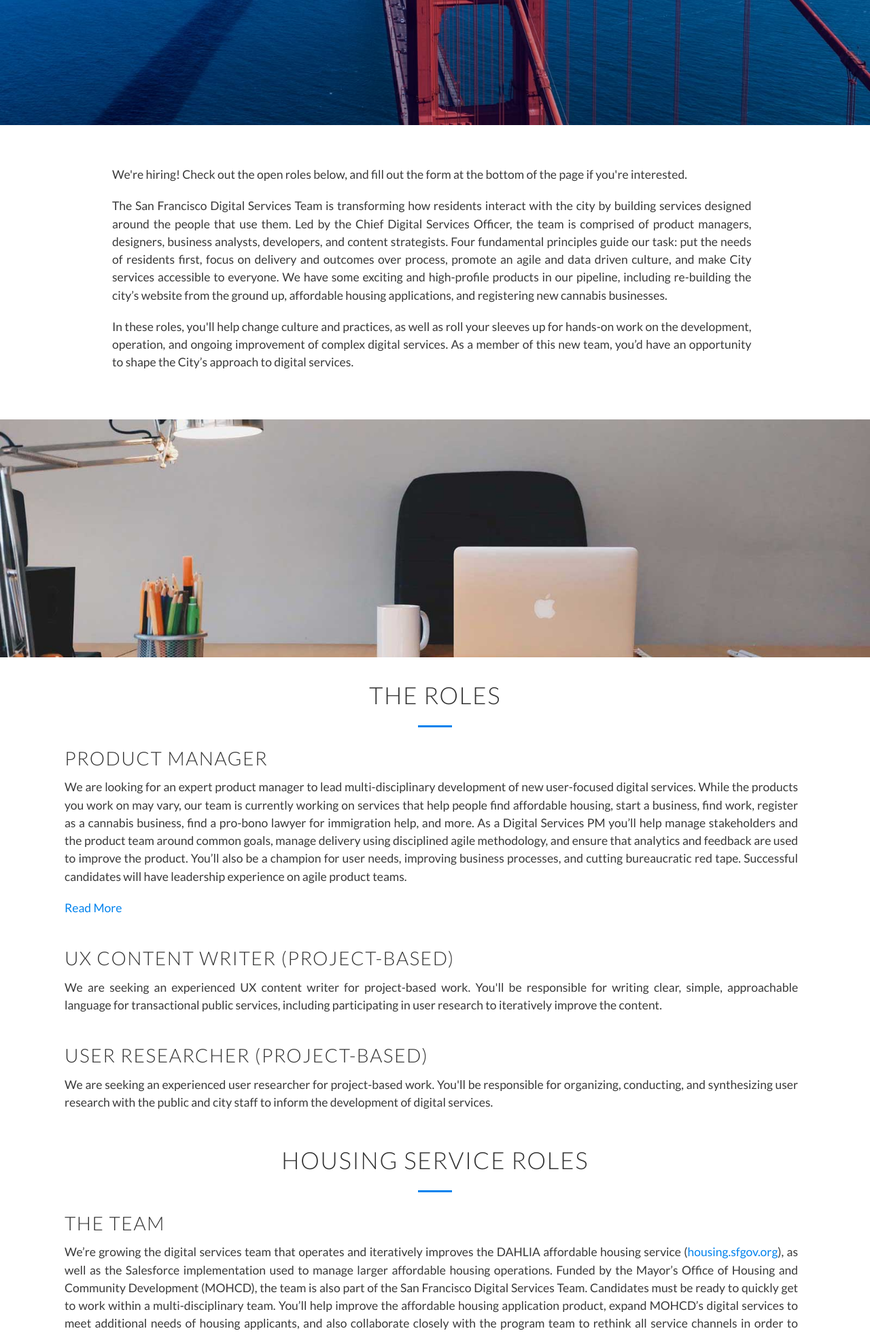
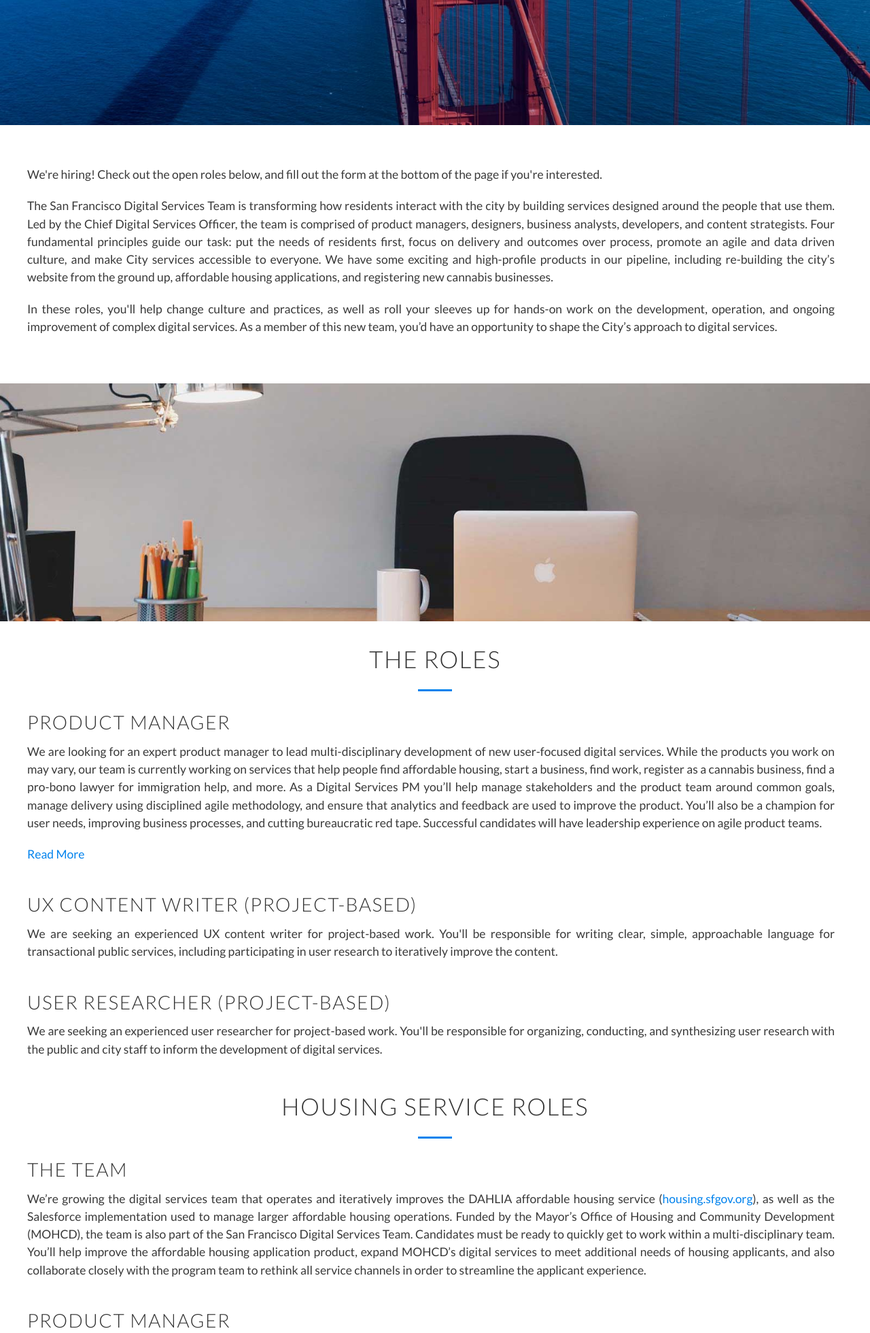
Before and after one commit to SFDigitalServices/sfdigitalservices, a PHP site: page /joinus.html in a window 1280 px wide. Shown: the part 466-2427 px from the top of the page at 68% size. Run offline with PHP 8.4, Linux system fonts and the light colour scheme; some libraries are stand-ins or nearby versions.

Commit message:
left align text

```diff
--- a/public/css/styles.css
+++ b/public/css/styles.css
@@ -606,6 +606,17 @@ footer p {
   color: #fefefe;
 }
 
+body.jobs .about-body {
+  padding: 0 25px;
+  margin-left: 0;
+  width: auto;
+}
+
+body.jobs #about .container,
+body.jobs #roadmap {
+  width: auto;
+}
+
 /* Page-Editor*/
 
 .page-form input, .page-form textarea {
--- a/public/joinus.html
+++ b/public/joinus.html
@@ -21,7 +21,7 @@
     <link href='https://fonts.googleapis.com/css?family=Lato:400,300,700' rel='stylesheet' type='text/css'>
     <link rel="stylesheet" href="css/styles.css">
 </head>
-<body>
+<body class="jobs">
   <nav id="navbar" class="navbar navbar-fixed-top" role="navigation">
     <div class="container">
       <a class="navbar-brand logo" href="/"><img src="assets/SF_Digital_Services-logo.png"></a>
```
